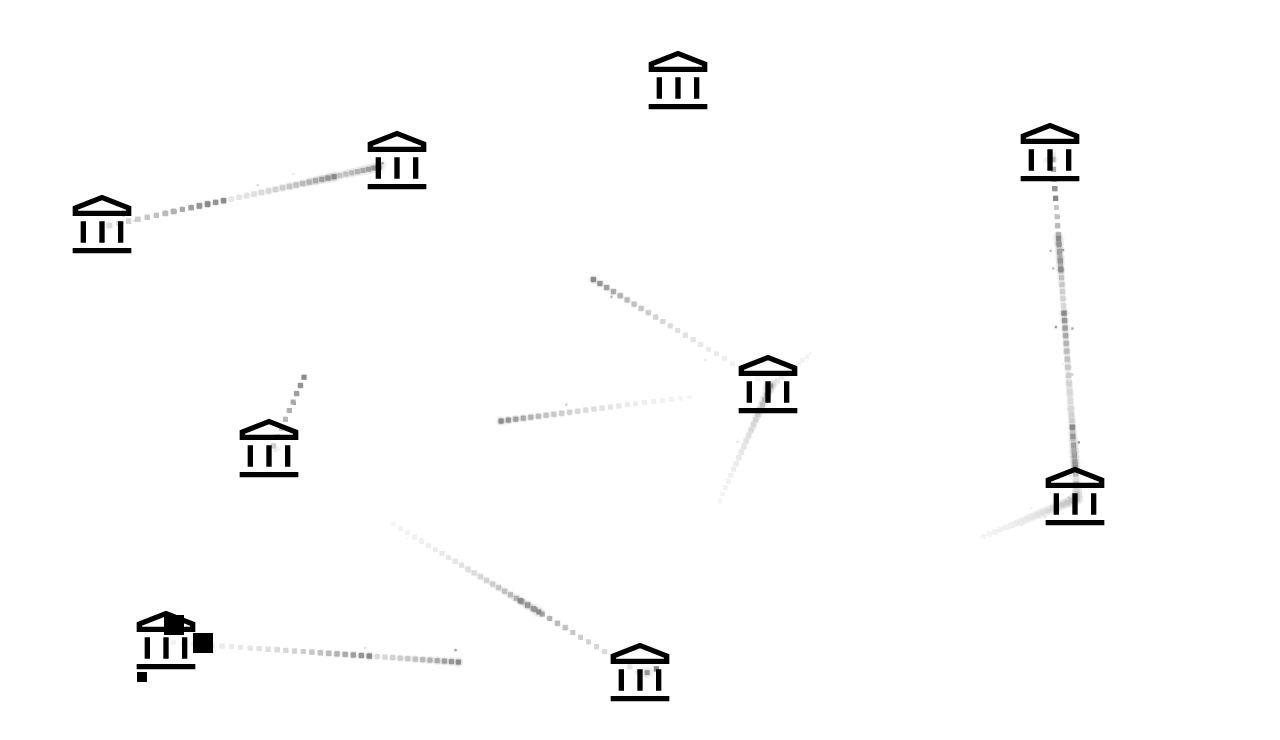
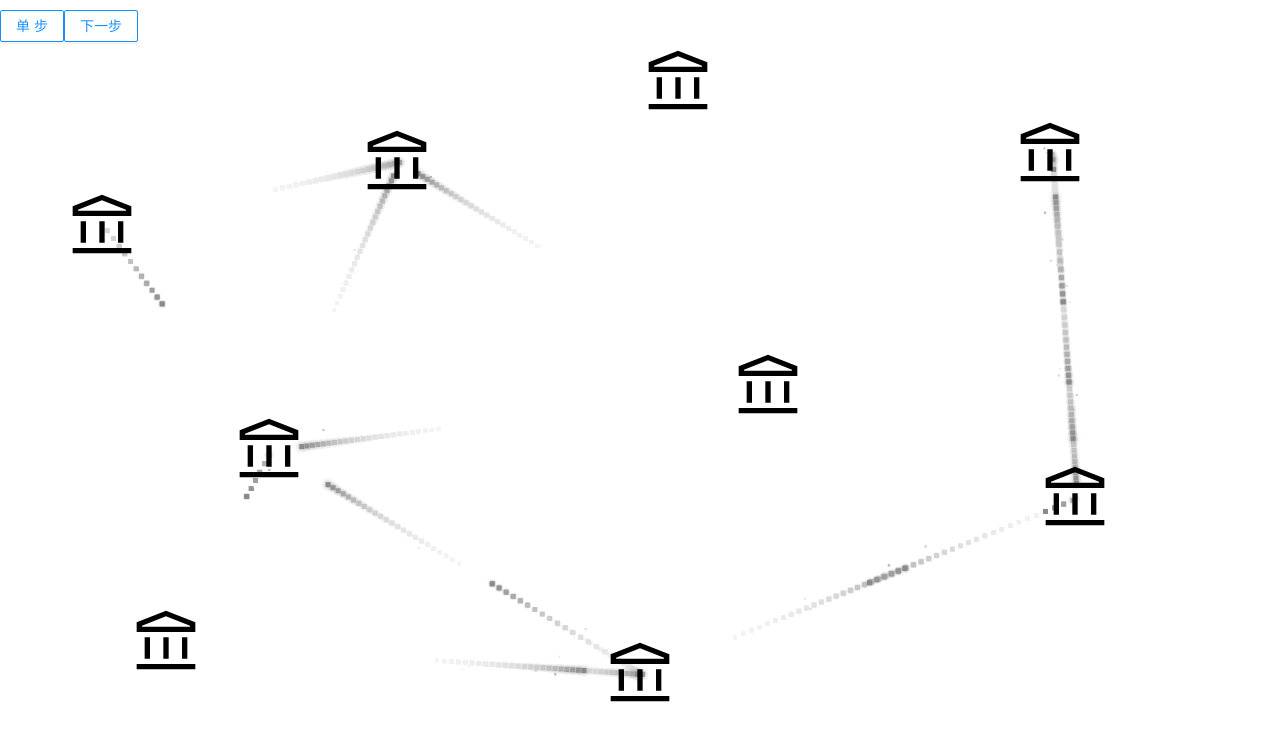
Before and after one commit to MonteCarloClub/changsanjiao, a Vue app: page / in a window 1280 px wide. Shown: the top 740 px of the page. Built offline with nearby package versions, Linux system fonts and the light colour scheme.

Commit message:
单步模式

```diff
--- a/package.json
+++ b/package.json
@@ -10,9 +10,9 @@
     "@types/animejs": "^3.1.5",
     "animejs": "^3.2.1",
     "ant-design-vue": "^2.2.8",
+    "pinia": "^2.0.22",
     "vue": "^3.2.25",
-    "vue-router": "^4.0.12",
-    "vuex": "^4.0.2"
+    "vue-router": "^4.0.12"
   },
   "devDependencies": {
     "@types/node": "^17.0.10",
--- /dev/null
+++ b/src/components/Menu.vue
@@ -0,0 +1,31 @@
+<template>
+    <a-affix :offset-top=10>
+        <a-button type="primary"  ghost @click="Change">{{names[mode]}}</a-button>
+        <a-button v-if="isStep" type="primary"  ghost :disabled="!isStepFinished" @click="NextStep">下一步</a-button>
+    </a-affix>
+</template>
+<script lang="ts" setup>
+// import { computed } from 'vue';
+import { useAnimateStore } from '@/store/animate';
+import { storeToRefs } from 'pinia';
+
+
+const animateStore = useAnimateStore();
+const names = ["单步", "循环"];
+
+const { isStep, mode, isStepFinished } = storeToRefs(animateStore);
+
+const Change = () => {
+    animateStore.changeMode();
+}
+
+const NextStep = () => {
+    animateStore.nextStep();
+}
+
+</script>
+
+
+<style>
+
+</style>
--- a/src/pages/Index.vue
+++ b/src/pages/Index.vue
@@ -1,19 +1,29 @@
 <script setup lang="ts">
-import { ref, onMounted } from "vue";
+import { ref, onMounted, watch } from "vue";
 
 import InputForm from "@/components/InputForm.vue";
 import Blockchain from "@/components/Blockchain.vue";
 import Broadcast from "@/components/Broadcast.vue";
 import Bank from "@/components/Bank.vue";
+import Menu from '@/components/Menu.vue'
 
 import { Net, Node } from "@/common/nodes";
 import { moveTo } from "@/common/animate";
+
+import { useAnimateStore } from "@/store/animate";
+import { storeToRefs } from "pinia";
+
+// 动画状态
+const animateStore = useAnimateStore();
+const { isStep, mode, isStepFinished, isNext } = storeToRefs(animateStore);
+
 
 // 初始化背景，区块链网络的数据同步
 const refWindow = ref<HTMLElement | null>(null);
 let nodes = ref<Node[]>([] as Node[]);
 let screenWidth = ref(0);
 let screenHeight = ref(0);
+let isScreenReady = false;
 onMounted(() => {
     const screenInfos = refWindow.value?.getClientRects();
     if (screenInfos && screenInfos?.length > 0) {
@@ -21,14 +31,35 @@ onMounted(() => {
         nodes.value = Net(width, height);
         screenHeight.value = height;
         screenWidth.value = width;
-        prepareData();
+        isScreenReady = true;
+        console.log("before prepare",isStepFinished.value);
     }
 })
 
-// 开始准备数据
+let step = 0;
+
+watch(
+    () => isNext.value,
+    () => {
+        if (isNext.value === true) {
+            if (step === 0) {
+                prepareData();
+                animateStore.finishedStep();
+            }else if(step === 1){
+                formShrinked();
+                animateStore.finishedStep();
+            }
+        }
+    }
+);
+
+
+// 1.开始准备数据
 const dataVisible = ref<boolean>(false);
 const prepareData = () => {
-    dataVisible.value = true
+    console.log("in prepareDate isStepFinished:",isStepFinished.value);
+    step = 1;
+    dataVisible.value = true;
 }
 
 // 选中一个节点进入
@@ -48,12 +79,19 @@ const formFinished = () => {
     })
 }
 
-// 从当前节点开始广播，上链
+// 2.从当前节点开始广播，上链
 const refBroadcast = ref<typeof Broadcast | null>(null);
 const formShrinked = () => {
-    if (refBroadcast.value) {
+    if (refBroadcast.value && !isStep.value) {
+        // console.log("!isStep");
+        step = 2;
         refBroadcast.value.broadcastFrom(startBroadcast.value)
         dataVisible.value = false
+    } else if (refBroadcast.value && isStep.value && isNext.value) {
+        // console.log("isStep:",isStep.value," isNext:", isNext.value);
+        step = 2;
+        refBroadcast.value.broadcastFrom(startBroadcast.value)
+        dataVisible.value = false;
     }
 }
 
@@ -72,20 +110,24 @@ const broadArrived = (index: number) => {
 
 // 一轮播放结束后，循环
 const broadcastFinished = () => {
-    broadcastVisible.value = false
-    prepareData();
+    broadcastVisible.value = false;
+    step = 0;
+    if (!isStep.value) {
+        prepareData();
+    }
 }
 </script>
 
 <template>
     <div ref="refWindow" class="fullscreen">
         <Blockchain v-if="screenWidth > 0" :width="screenWidth" :height="screenHeight" :nodes="nodes" />
-        <Broadcast v-if="broadcastVisible" ref="refBroadcast" :nodes="nodes" :startIndex="startBroadcast" @arrived="broadArrived"/>
+        <Broadcast v-if="broadcastVisible" ref="refBroadcast" :nodes="nodes" :startIndex="startBroadcast"
+            @arrived="broadArrived" />
         <div class="node" v-for="node, i in nodes" :style="{
           left: node.x + 'px',
           top: node.y + 'px'
         }">
-            <Bank :ref="(el: any) => { refBanks[i] = el }"/>
+            <Bank :ref="(el: any) => { refBanks[i] = el }" />
         </div>
     </div>
 
@@ -93,6 +135,10 @@ const broadcastFinished = () => {
         <div v-if="dataVisible" ref="refDataSource" class="data-source">
             <InputForm @formFilled="formFinished" @shrinked="formShrinked" ref="refDataSourceForm" />
         </div>
+    </div>
+
+    <div class="">
+        <Menu></Menu>
     </div>
 </template>
 
--- /dev/null
+++ b/src/store/animate.ts
@@ -0,0 +1,39 @@
+import { defineStore } from 'pinia';
+
+interface AnimateState{
+    isStep:boolean;
+    mode:number;
+    isStepFinished:boolean;
+    isNext:boolean;
+}
+
+const numOfMode = 2;
+
+export const useAnimateStore = defineStore({
+    id: 'animate',
+    state: ():AnimateState => ({
+        isStep:true,
+        mode:0,
+        isStepFinished:true,
+        isNext:false
+    }),
+    actions:{
+        changeMode(){
+            this.mode = (this.mode + 1) % numOfMode;
+            if(this.mode === 0) {
+                this.isStep = true;
+            }
+            else{
+                this.isStep = false;
+            }
+        },
+        nextStep(){
+            this.isStepFinished = false;
+            this.isNext = true;
+        },
+        finishedStep(){
+            this.isNext = false;
+            this.isStepFinished = true;
+        }
+    }
+});
--- a/src/store/index.ts
+++ b/src/store/index.ts
@@ -1,34 +1,10 @@
-import { InjectionKey } from "vue";
-import { createStore, useStore as baseUseStore, Store } from "vuex";
-import type { App } from "vue";
+import { createPinia } from 'pinia';
+import type { App } from 'vue';
 
-export interface State {
-    count: number;
+const store = createPinia()
+
+export function setupStore(app: App<Element>) {
+  app.use(store);
 }
 
-const store = createStore<State>({
-    state() {
-        return {
-            count: 0,
-        };
-    },
-    mutations: {
-        increment(state: State) {
-            state.count++;
-        },
-    },
-});
-
-// https://v3.cn.vuejs.org/api/composition-api.html#provide-inject
-const key: InjectionKey<Store<State>> = Symbol();
-
-// wrap vuex's useStore
-export function useStore() {
-    return baseUseStore(key);
-}
-
-export function setupStore(app: App<Element>) {
-    app.use(store, key);
-}
-
-export default store;
+export { store };
```
Also changed, not shown: 1 other file (tests, documents, lock files or other folders).
